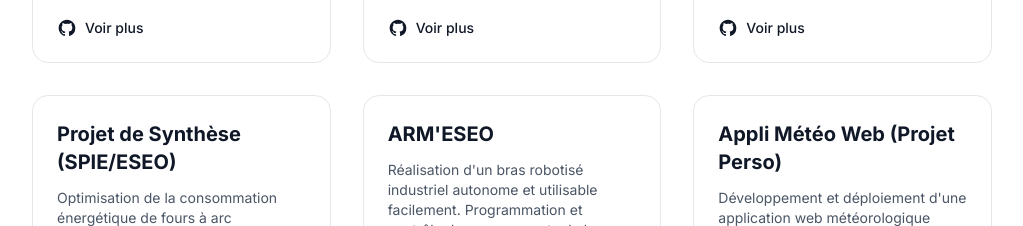
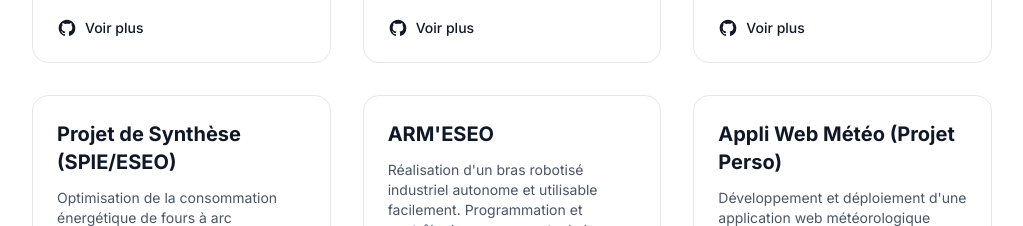
Before and after one commit to ProjectsPEMG/Portfolio, a Next.js app: page / in a window 1280 px wide. Shown: the part 1300-1526 px from the top of the page, without its empty margins (128-1151 px from the left). Built offline with nearby package versions, Linux system fonts and the light colour scheme.

Commit message:
Update Projets.tsx

```diff
--- a/components/Projets.tsx
+++ b/components/Projets.tsx
@@ -41,7 +41,7 @@ const mesProjets = [
   },
   {
     id: 6,
-    titre: "Appli Météo Web (Projet Perso)",
+    titre: "Appli Web Météo (Projet Perso)",
     description: "Développement et déploiement d'une application web météorologique personnalisée. Utilisation d'API externes, gestion d'états et interface responsive.",
     technos: ["Next.js", "React", "API REST", "Vercel"],
     lienGithub: "https://github.com/ProjectsPEMG/meteo-perso-pemg",
```
